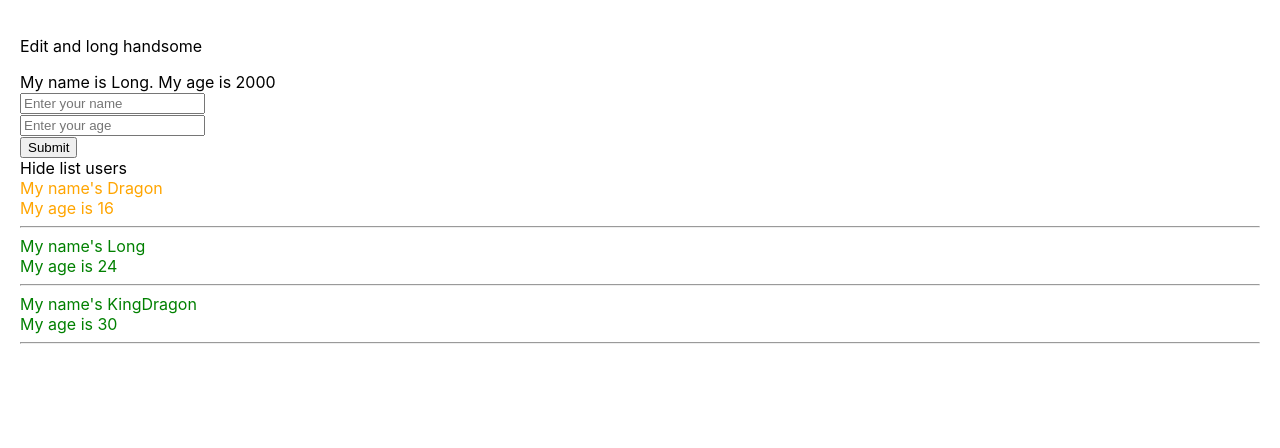
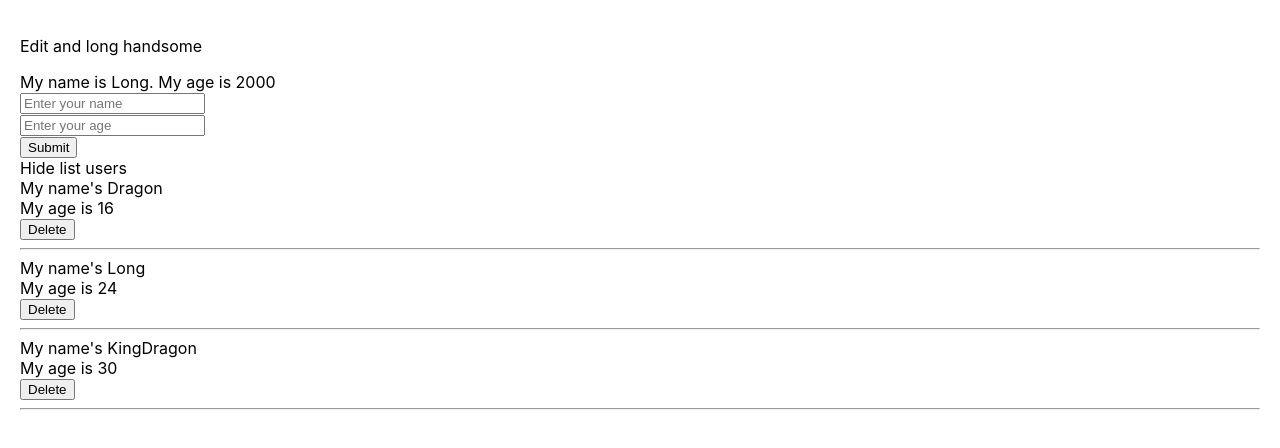
Before and after one commit to NguyenDucLongcode/demo-react-duan1, a React (Create React App) app: page / in a window 1280 px wide. Shown: the top 448 px of the page. Built offline with nearby package versions, Linux system fonts and the light colour scheme.

Commit message:
commit 10 change fuction conponent

```diff
--- a/src/App.js
+++ b/src/App.js
@@ -7,7 +7,7 @@ import MyComponent from "./component/MyConponent";
 class App extends React.Component {
   render() {
     return (
-      <div>
+      <div className="app-container">
         <p>Edit and long handsome </p>
         <MyComponent></MyComponent>
       </div>
@@ -15,22 +15,4 @@ class App extends React.Component {
   }
 }
 
-// const App = () => {
-//   const count = useSelector((state) => state.counter.count);
-//   const dispatch = useDispatch();
-
-//   return (
-//       <div className="App">
-//         <header className="App-header">
-//           <img src={logo} className="App-logo" alt="logo" />
-//           <p>
-//             Edit <code>AnhLong</code> and handsome
-//           </p>
-//           <div>Count = {count}</div>
-//           <button onClick={() => dispatch(increaseCounter())}>Increase</button>
-//           <button onClick={() => dispatch(decreaseCounter())}>Decrease</button>
-//         </header>
-//       </div>
-//   );
-// };
 export default App;
--- a/src/component/AddUser.js
+++ b/src/component/AddUser.js
@@ -1,38 +1,86 @@
-import React from "react";
-class AddUser extends React.Component {
-  state = {
-    name: "Long",
-    age: 2000,
+import React, { useState } from "react";
+// class AddUser extends React.Component {
+//   state = {
+//     name: "Long",
+//     age: 2000,
+//   };
+//   handlerOnChangeName = (event) => {
+//     this.setState({ name: event.target.value });
+//   };
+//   handlerOnChangeAge = (event) => {
+//     this.setState({ age: event.target.value });
+//   };
+//   handlerOnSubmit = (event) => {
+//     event.preventDefault();
+//     document.querySelector("form").reset();
+//     this.props.addListUser({
+//       id: Math.floor(Math.random() * 100 + 1) + "radom",
+//       name: this.state.name,
+//       age: this.state.age,
+//     });
+//   };
+//   render() {
+//     return (
+//       <div>
+//         My name is {this.state.name}. My age is {this.state.age}
+//         <form
+//           onSubmit={(event) => {
+//             this.handlerOnSubmit(event);
+//           }}
+//         >
+//           <input
+//             placeholder="Enter your name"
+//             type="text"
+//             onChange={(event) => {
+//               this.handlerOnChangeName(event);
+//             }}
+//           ></input>
+//           <br />
+//           <input
+//             placeholder="Enter your age"
+//             type="number"
+//             onChange={(event) => {
+//               this.handlerOnChangeAge(event);
+//             }}
+//           ></input>
+//           <br />
+//           <button type="submit">Submit</button>
+//         </form>
+//       </div>
+//     );
+//   }
+// }
+const AddUser = (props) => {
+  const [name, setName] = useState("Long");
+  const [age, setAge] = useState(2000);
+  const handlerOnChangeName = (event) => {
+    setName(event.target.value);
   };
-  handlerOnChangeName = (event) => {
-    this.setState({ name: event.target.value });
+  const handlerOnChangeAge = (event) => {
+    setAge(event.target.value);
   };
-  handlerOnChangeAge = (event) => {
-    this.setState({ age: event.target.value });
-  };
-  handlerOnSubmit = (event) => {
+  const handlerOnSubmit = (event) => {
     event.preventDefault();
     document.querySelector("form").reset();
-    this.props.addListUser({
+    props.addListUser({
       id: Math.floor(Math.random() * 100 + 1) + "radom",
-      name: this.state.name,
-      age: this.state.age,
+      name: name,
+      age: age,
     });
   };
-  render() {
   return (
     <div>
-        My name is {this.state.name}. My age is {this.state.age}
+      My name is {name}. My age is {age}
       <form
         onSubmit={(event) => {
-            this.handlerOnSubmit(event);
+          handlerOnSubmit(event);
         }}
       >
         <input
           placeholder="Enter your name"
           type="text"
           onChange={(event) => {
-              this.handlerOnChangeName(event);
+            handlerOnChangeName(event);
           }}
         ></input>
         <br />
@@ -40,7 +88,7 @@ class AddUser extends React.Component {
           placeholder="Enter your age"
           type="number"
           onChange={(event) => {
-              this.handlerOnChangeAge(event);
+            handlerOnChangeAge(event);
           }}
         ></input>
         <br />
@@ -48,6 +96,5 @@ class AddUser extends React.Component {
       </form>
     </div>
   );
-  }
-}
+};
 export default AddUser;
--- a/src/component/MyConponent.js
+++ b/src/component/MyConponent.js
@@ -1,25 +1,54 @@
-import React from "react";
+import React, { useState } from "react";
 import AddUser from "./AddUser";
 import MyInfor from "./MyInfor";
 import "./DisplayInfor.scss";
-class MyComponent extends React.Component {
-  state = {
-    listUsers: [
-      { id: 1, name: "Dragon", age: "16" },
-      { id: 2, name: "Long", age: "24" },
-      { id: 3, name: "KingDragon", age: 30 },
-    ],
+// class MyComponent extends React.Component {
+//   state = {
+//     listUsers: [
+//       { id: 1, name: "Dragon", age: "16" },
+//       { id: 2, name: "Long", age: "24" },
+//       { id: 3, name: "KingDragon", age: 30 },
+//     ],
+//   };
+//   addListUser = (ObjectUser) => {
+//     this.setState({ listUsers: [ObjectUser, ...this.state.listUsers] });
+//   };
+//   deleteListUser = (userId) => {
+//     let listUsersClone = [...this.state.listUsers];
+//     listUsersClone = listUsersClone.filter((items) => items.id !== userId);
+//     this.setState({ listUsers: listUsersClone });
+//   };
+//   render() {
+//     return (
+//       <>
+//         <AddUser addListUser={this.addListUser} />
+//         <MyInfor
+//           listUsers={this.state.listUsers}
+//           deleteListUser={this.deleteListUser}
+//         />
+//       </>
+//     );
+//   }
+// }
+const MyComponent = (props) => {
+  const [listUsers, setisListUser] = useState([
+    { id: 1, name: "Dragon", age: "16" },
+    { id: 2, name: "Long", age: "24" },
+    { id: 3, name: "KingDragon", age: 30 },
+  ]);
+  const addListUser = (ObjectUser) => {
+    setisListUser([ObjectUser, ...listUsers]);
   };
-  addListUser = (ObjectUser) => {
-    this.setState({ listUsers: [ObjectUser, ...this.state.listUsers] });
+  const deleteListUser = (userId) => {
+    let listUsersClone = [...listUsers];
+    listUsersClone = listUsersClone.filter((items) => items.id !== userId);
+    setisListUser(listUsersClone);
   };
-  render() {
-    return (
-      <div className="display-infor-container">
-        <AddUser addListUser={this.addListUser} />
-        <MyInfor listUsers={this.state.listUsers} />
-      </div>
-    );
-  }
-}
+  return (
+    <>
+      <AddUser addListUser={addListUser} />
+      <MyInfor listUsers={listUsers} deleteListUser={deleteListUser} />
+    </>
+  );
+};
 export default MyComponent;
--- a/src/component/MyInfor.js
+++ b/src/component/MyInfor.js
@@ -1,40 +1,90 @@
-import React from "react";
-class MyInfor extends React.Component {
-  state = {
-    showListUsers: true,
+import React, { useState } from "react";
+// class MyInfor extends React.Component {
+//   state = {
+//     showListUsers: true,
+//   };
+//   handleShowHide = () => {
+//     this.setState({ showListUsers: !this.state.showListUsers });
+//   };
+//   render() {
+//     const { listUsers } = this.props;
+//     return (
+//       <div>
+//         <div>
+//           <span
+//             onClick={() => {
+//               this.handleShowHide();
+//             }}
+//           >
+//             {this.state.showListUsers ? "Hide list users" : "Show list users"}
+//           </span>
+//         </div>
+//         {this.state.showListUsers && (
+//           <>
+//             {listUsers.map((user) => {
+//               return (
+//                 <div key={user.id} className={user.age < 18 ? "red" : "green"}>
+//                   <div>My name's {user.name}</div>
+//                   <div>My age is {user.age}</div>
+//                   <div>
+//                     <button
+//                       onClick={() => {
+//                         this.props.deleteListUser(user.id);
+//                       }}
+//                     >
+//                       Delete
+//                     </button>
+//                   </div>
+//                   <hr></hr>
+//                 </div>
+//               );
+//             })}
+//           </>
+//         )}
+//       </div>
+//     );
+//   }
+// }
+const MyInfor = (props) => {
+  const { listUsers } = props;
+  const [isListUser, setisListUser] = useState(true);
+  const handleShowHideListUsers = () => {
+    setisListUser(!isListUser);
   };
-  handleShowHide = () => {
-    this.setState({ showListUsers: !this.state.showListUsers });
-  };
-  render() {
-    const { listUsers } = this.props;
   return (
     <div>
       <div>
         <span
           onClick={() => {
-              this.handleShowHide();
+            handleShowHideListUsers();
           }}
         >
-            {this.state.showListUsers ? "Hide list users" : "Show list users"}
+          {isListUser ? "Hide list users" : "Show list users"}
         </span>
       </div>
-        {this.state.showListUsers && (
-          <div>
+      {isListUser && (
+        <>
           {listUsers.map((user) => {
-              console.log(user);
             return (
               <div key={user.id} className={user.age < 18 ? "red" : "green"}>
                 <div>My name's {user.name}</div>
                 <div>My age is {user.age}</div>
+                <div>
+                  <button
+                    onClick={() => {
+                      props.deleteListUser(user.id);
+                    }}
+                  >
+                    Delete
+                  </button>
+                </div>
                 <hr></hr>
               </div>
             );
           })}
-          </div>
+        </>
       )}
     </div>
   );
-  }
-}
+};
 export default MyInfor;
```
Lines whose indentation alone changed are shown as unchanged.
